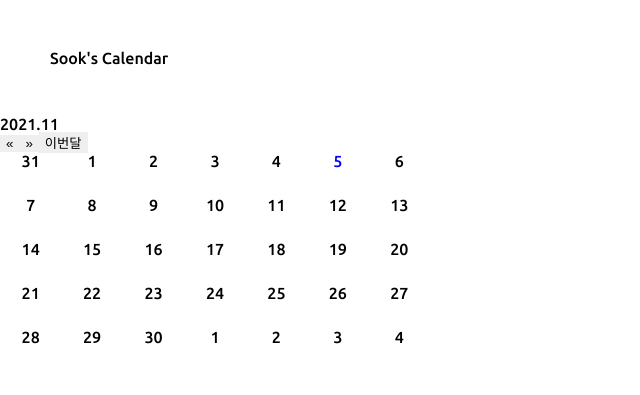
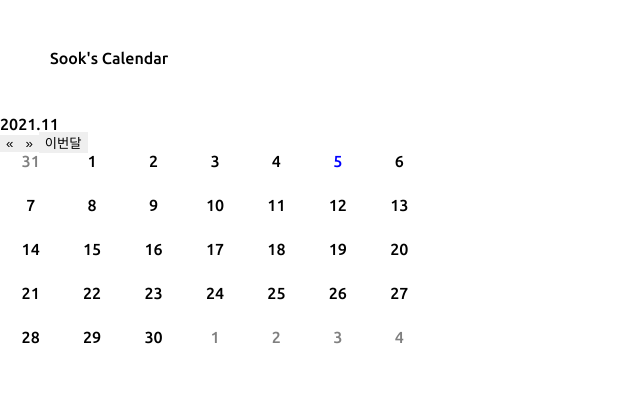
Before and after one commit to 22sook00/paywork-calendar, a React (Create React App) app: page / in a window 1280 px wide. Shown: the top 395 px of the page, without its empty margins (0-640 px from the left). Built offline with nearby package versions, Linux system fonts and the light colour scheme; a web font is replaced by a local one.

Commit message:
not-cur-month 기능구현 완료

```diff
--- a/src/components/Calendar/Calendar.js
+++ b/src/components/Calendar/Calendar.js
@@ -8,6 +8,7 @@ function Calendar() {
 
   const [calendar ,setCalendar] = useState([]);
   const [value ,setValue] = useState(moment());
+  const today = value;
 
   const startDay = value.clone().startOf('month').startOf('week');
   const endDay = value.clone().endOf('month').endOf('week');
@@ -15,6 +16,7 @@ function Calendar() {
   useEffect(()=>{
     const day = startDay.clone().subtract(1,'day')
     const calendarArr = [];
+
     while(day.isBefore(endDay,'day')){
       calendarArr.push(
       Array(7).fill(0)
@@ -25,20 +27,21 @@ function Calendar() {
   },[value])
 
   const isSelected = (day,value) => {
-    // console.log('selected::',day)
     return value.isSame(day,'day')
   }
-  //month 로 바꾸면 되지않을까.
-  const beforeThisMonth = (day) => {
-    // console.log('before::',day)
-    return day.isBefore(new Date(),'day')
+
+  const notCurMonth = (day) => {
+    let isGrayed = day.format('MM') !== today.format('MM')
+    ?
+    'not-cur-month' : ''
+    return isGrayed
   }
+
   const isToday = (day) => {
-    // console.log('today::',day)
     return day.isSame(new Date(), 'day')
   }
   const dayStyles = (day,value) => {
-    if(beforeThisMonth(day)) return 'before'
+    if(notCurMonth(day)) return 'not-cur-month'
     if(isToday(day)) return 'today'
     if(isSelected(day,value)) return 'focus'
     return ''
@@ -61,7 +64,6 @@ function Calendar() {
     // console.log('valueuu',moment())
     return moment();
   }
-
 
   return (
     <CalendarWrapper className = 'calendar'>
--- a/src/components/Calendar/styledCalendar.js
+++ b/src/components/Calendar/styledCalendar.js
@@ -22,4 +22,7 @@ export const StyledEachDay = styled.div`
 &.focus{
   color : red;
 }
+&.not-cur-month{
+  color : grey;
+}
 `
```
Also changed, not shown: src/components/Calendar/CalendarBody.js (+6 -2 lines).
